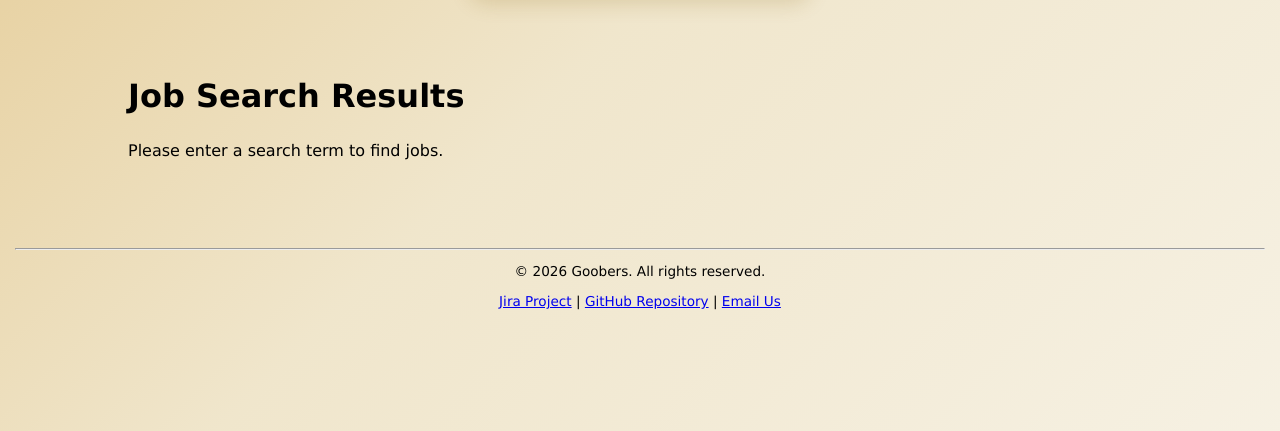
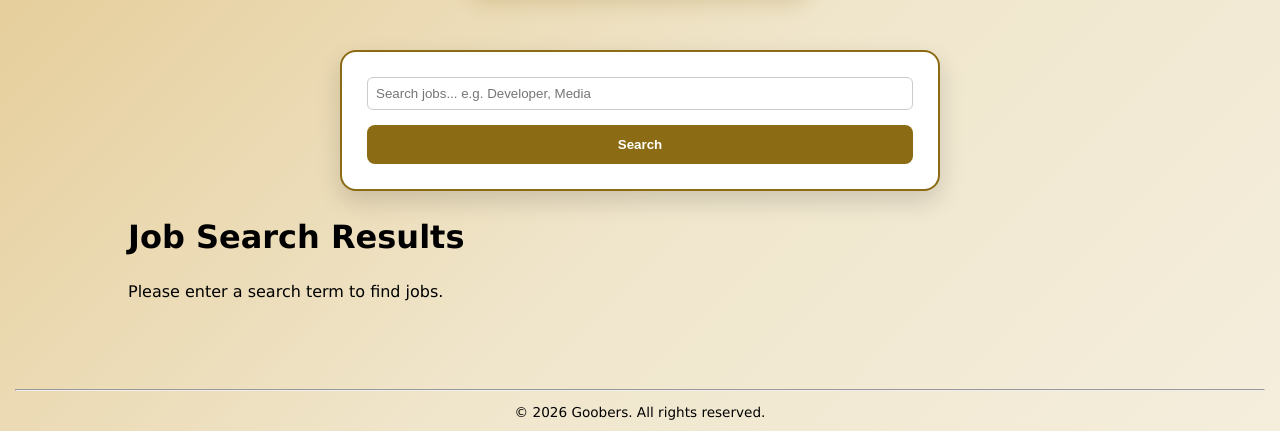
Before and after one commit to Res-ro/goobers-applied-web-sustainable-energy-part2, a PHP site: page /search_result.php in a window 1280 px wide. Shown: the part 145-576 px from the top of the page. Run offline with PHP 8.4, Linux system fonts and the light colour scheme.

Commit message:
added dedicated search bar on jobs page

```diff
--- a/search_result.php
+++ b/search_result.php
@@ -30,6 +30,17 @@ if (!$conn) {
 ?>
 
 <main>
+
+    <!-- persistent search bar, pre-filled with current search term -->
+    <form method="GET" action="search_result.php" id="jobs-search-form" aria-label="Job search">
+        <label for="jobs-search-input" class="visually-hidden">Search jobs</label>
+        <input type="text" id="jobs-search-input" name="search"
+               placeholder="Search jobs... e.g. Developer, Media"
+               maxlength="100"
+               aria-label="Search jobs input"
+               value="<?php echo htmlspecialchars($search_term); ?>">
+        <button type="submit">Search</button>
+    </form>
     <section>
         <h2 style="color: inherit; font-size: 2em; font-weight: bold;">Job Search Results</h2>
 
```
Also changed, not shown: jobs.php (+18 -10 lines).
